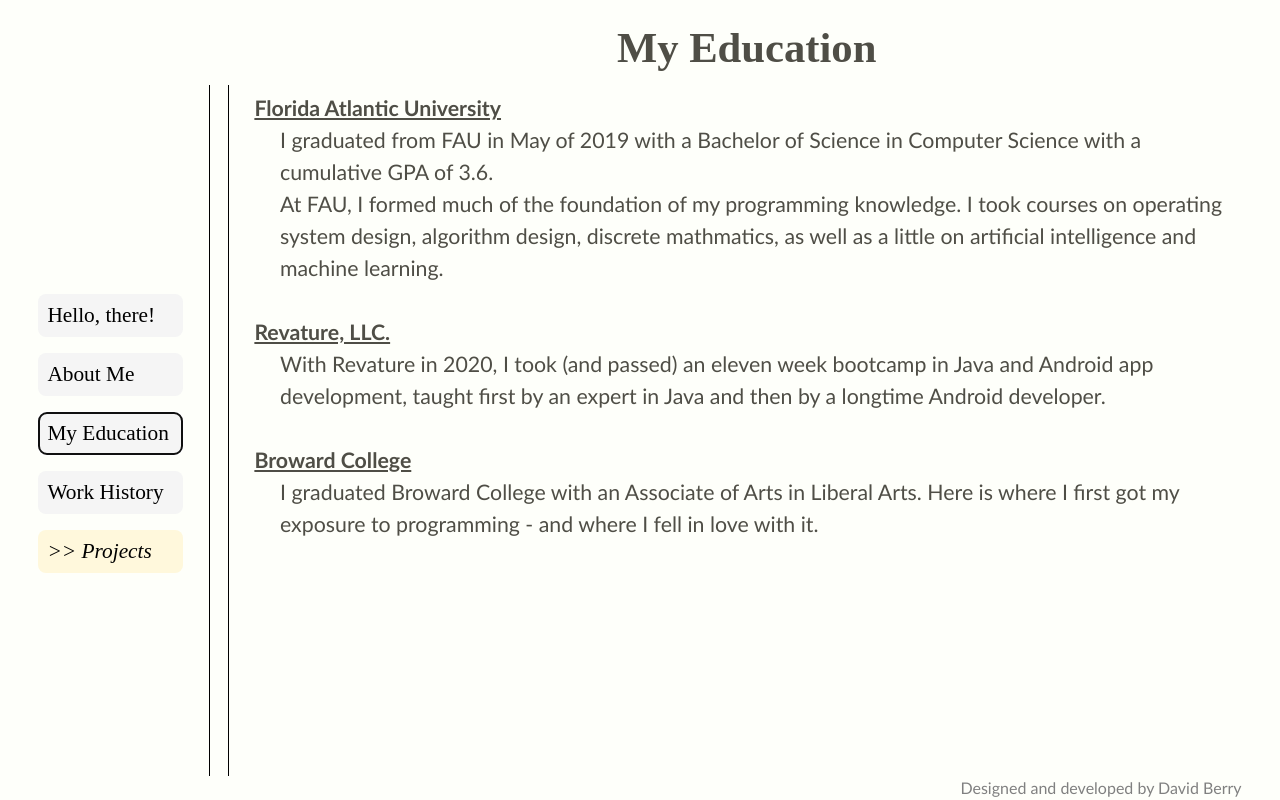
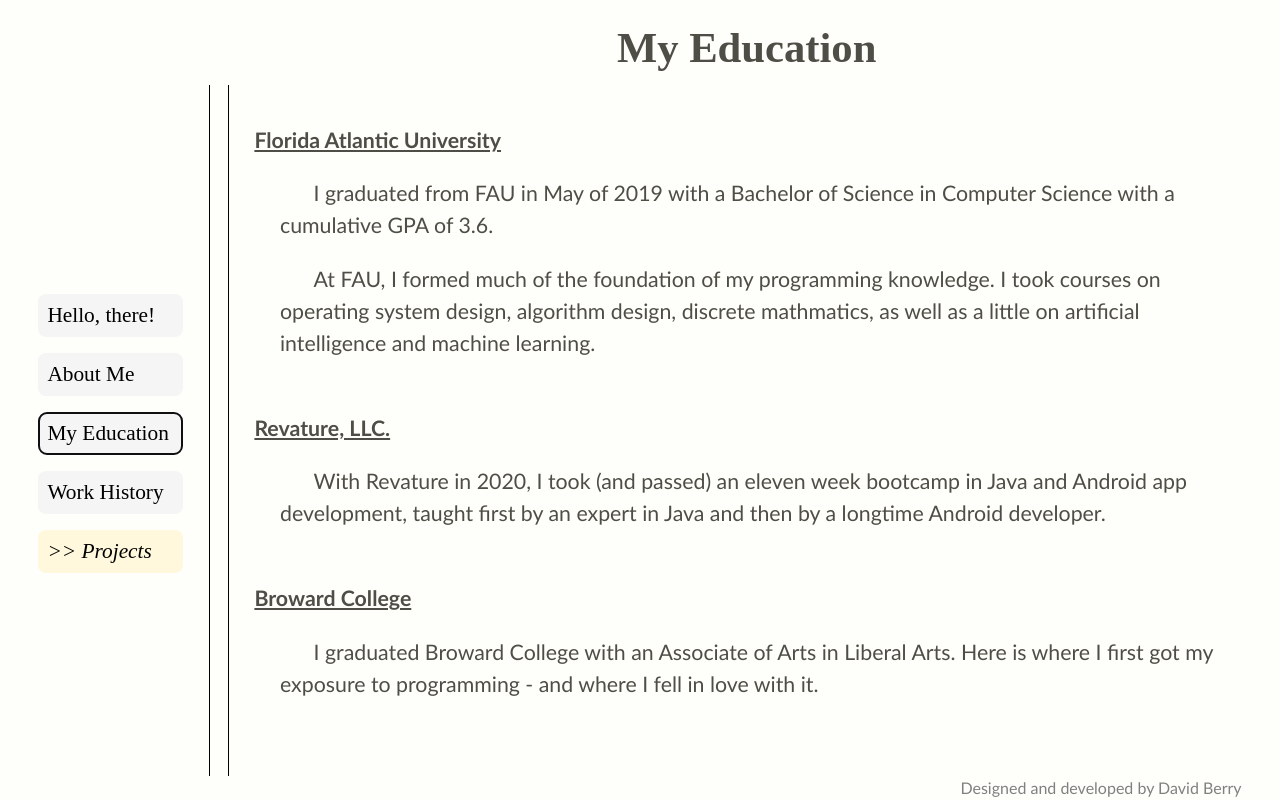
Before and after one commit to DBerry07/DBerry07.github.io, a React (Vite) app: page / in a window 1280 px wide. Both pictures are taken after a click on the button "My Education". Built offline with nearby package versions, Linux system fonts and the light colour scheme.

Commit message:
Updated some styling

```diff
--- /dev/null
+++ b/src/components/Section.jsx
@@ -0,0 +1,23 @@
+export default function Section({ lines }) {
+  let title = <div className="section_title">{lines[0]}</div>;
+  let sectionBody;
+  lines.map((line, ind) => {
+    if (ind != 0) {
+      sectionBody = (
+        <>
+          {sectionBody}
+          <p className="line-span">{line}</p>
+        </>
+      );
+    }
+  });
+  sectionBody = <div className="section-body">{sectionBody}</div>;
+  return (
+    <>
+      <div className="section">
+        {title}
+        {sectionBody}
+      </div>
+    </>
+  );
+}
--- a/src/components/entry/Body.jsx
+++ b/src/components/entry/Body.jsx
@@ -1,11 +1,15 @@
+import "../../css/Body.css";
+
 export default function Body({ body }) {
   if (body != null) {
     return (
-      <div id="entry-body">
+      <>
         {body.map((item, index) => (
-          <p key={index}>{item}</p>
+          <p className="body-p" key={index}>
+            {item}
+          </p>
         ))}
-      </div>
+      </>
     );
   }
 }
--- a/src/components/entry/Entry.jsx
+++ b/src/components/entry/Entry.jsx
@@ -17,9 +17,11 @@ function Entry(props) {
       <div id="content-box">
         {props.subheading}
         {props.htmls}
-        {props.body}
-        {props.sections}
-        {props.list}
+        <div id="entry-body">
+          {props.body}
+          {props.sections}
+          {props.list}
+        </div>
       </div>
     </>
   );
--- a/src/components/entry/Sections.jsx
+++ b/src/components/entry/Sections.jsx
@@ -1,44 +1,20 @@
 import { Fragment } from "react";
 import "../../css/Sections.css";
+import Section from "../Section";
 
 export default function Sections({ sections }) {
-  let totalSections = null;
+  let allSections = null;
   if (sections != null) {
     sections.map((sec, index) => {
-      let title = <div className="section_title">{sec[0]}</div>;
-      let secbody;
-      sec.map((line, ind) => {
-        var linebreak;
-        if (ind > 1) {
-          linebreak = <br></br>;
-        }
-        if (ind != 0) {
-          secbody = (
-            <>
-              {secbody}
-              {linebreak}
-              <span className="line-span">{line}</span>
-            </>
-          );
-        }
-      });
-      secbody = <div className="section-body">{secbody}</div>;
-      let single = (
+      let section = <Section lines={sec} />;
+      allSections = (
         <>
-          <div className="section">
-            {title}
-            {secbody}
-          </div>
+          {allSections}
           <br></br>
-        </>
-      );
-      totalSections = (
-        <>
-          {totalSections}
-          {single}
+          {section}
         </>
       );
     });
-    return <div id="entry-body">{totalSections}</div>;
+    return <>{allSections}</>;
   }
 }
--- /dev/null
+++ b/src/css/Body.css
@@ -0,0 +1,4 @@
+.body-p {
+    /* text-indent: 3.5%; */
+    text-indent: 0;
+}
--- a/src/css/Sections.css
+++ b/src/css/Sections.css
@@ -13,3 +13,7 @@
 .section {
   text-align: start;
 }
+
+.line-span {
+  text-indent: 3.5%;
+}
```
Also changed, not shown: src/data/texts/hellobody.txt.
